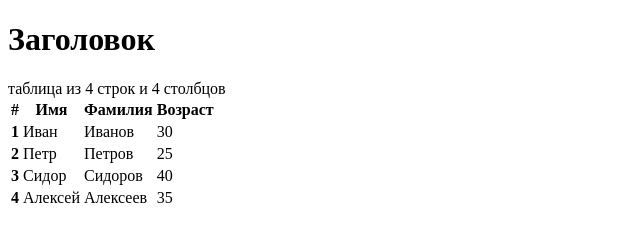
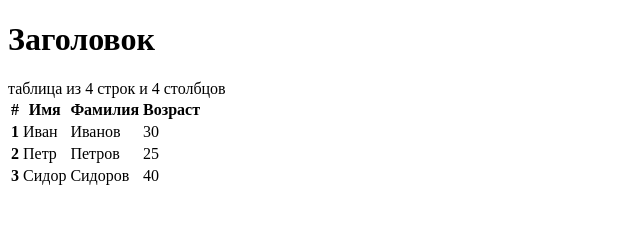
Before and after one commit to amsv/tes, a plain HTML site: page index.html in a window 1280 px wide. Shown: the whole page, without its empty margins (0-640 px from the left). Drawn offline with Linux system fonts and the light colour scheme.

Commit message:
удалили линюю строку

```diff
--- a/index.html
+++ b/index.html
@@ -39,12 +39,6 @@
 						<td>Сидоров</td>
 						<td>40</td>
 					</tr>
-					<tr>
-						<th scope="row">4</th>
-						<td>Алексей</td>
-						<td>Алексеев</td>
-						<td>35</td>
-					</tr>
 				</tbody>
 			</table>
 	</div>
```
